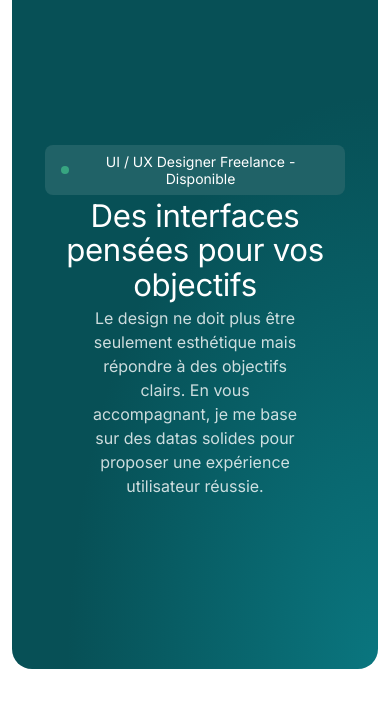
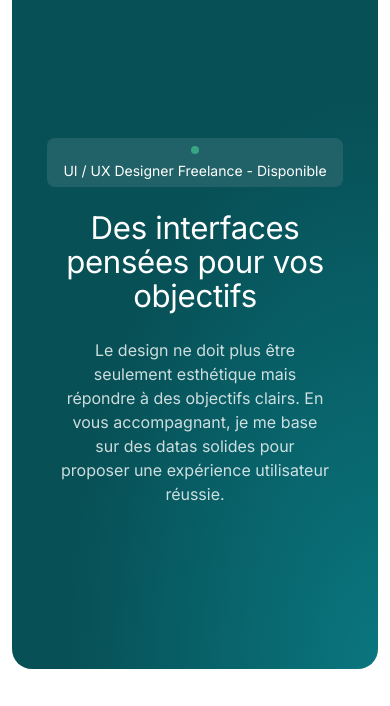
Before and after one commit to Kilowgrame/loick-portfolio, an Astro site: page / in a window 390 px wide. Shown: the part 97-803 px from the top of the page. Built offline with nearby package versions, Linux system fonts and the light colour scheme; Astro itself is replaced by a stand-in of ours.

Commit message:
Modifs espacement hero home

```diff
--- a/src/pages/index.astro
+++ b/src/pages/index.astro
@@ -358,8 +358,9 @@ const ressources = [
     .hero-title { font-size: clamp(28px, 8vw, 48px); }
     .hero-subtitle { font-size: 16px; }
     .sticker { display: none; }
-    .hero-content { max-width: 90%; }
-    .hero-subtitle { max-width: 70%; }
+    .hero-content { max-width: 90%; gap: 24px; }
+    .hero-subtitle { max-width: 90%; }
+    .hero-badge { flex-direction: column; align-items: center; gap: 8px; }
 
     .projets { padding: 40px 20px; gap: 40px; }
     .projets-header { flex-direction: column; align-items: flex-start; gap: 16px; }
@@ -379,5 +380,6 @@ const ressources = [
     .ressources { padding: 40px 20px; }
     .ressources-grid { grid-template-columns: 1fr; gap: 32px; }
     .ressource-card-img { height: 280px; }
+    .ressources-header { flex-direction: column; align-items: flex-start; gap: 16px; }
   }
 </style>
```
